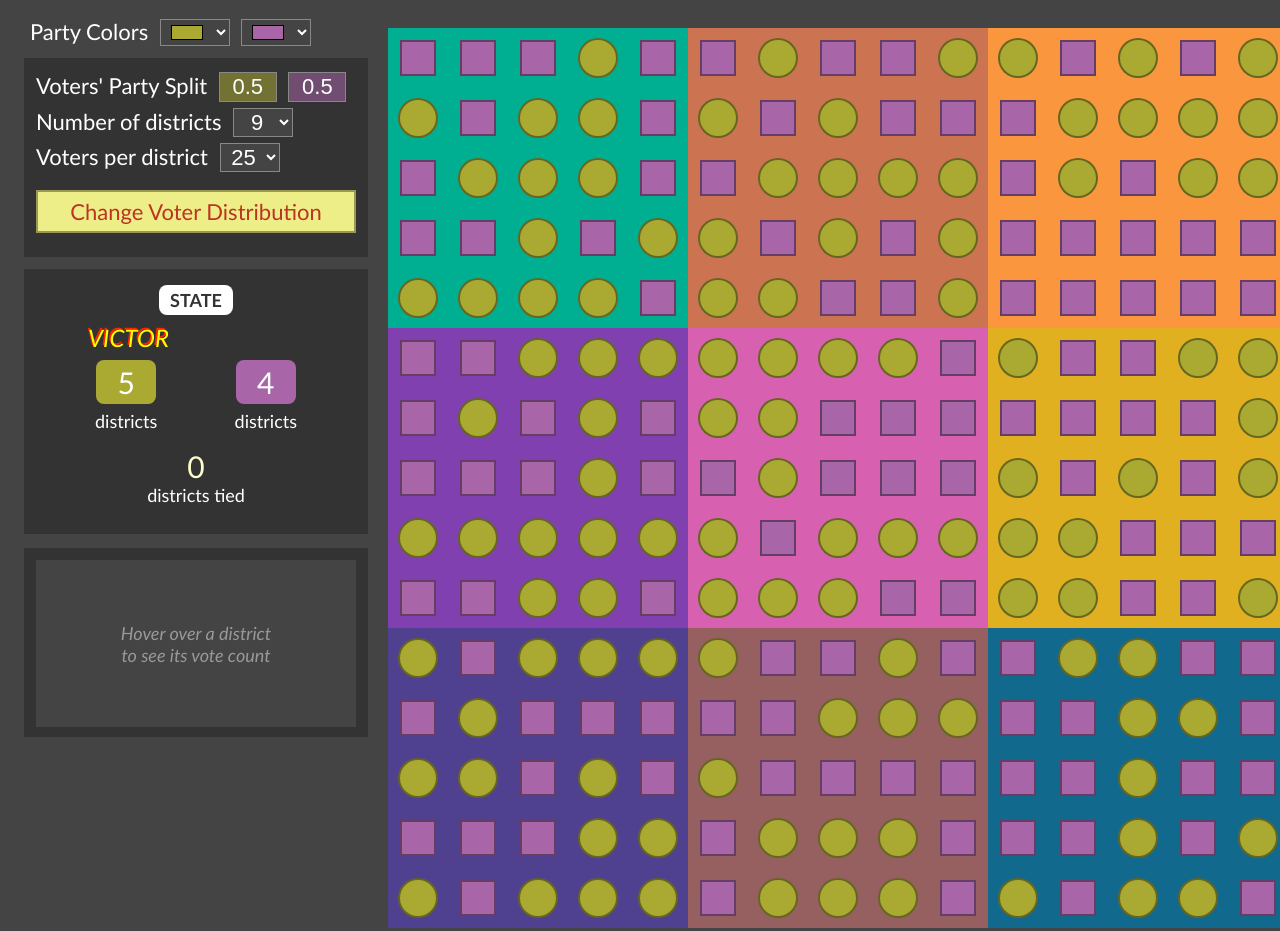
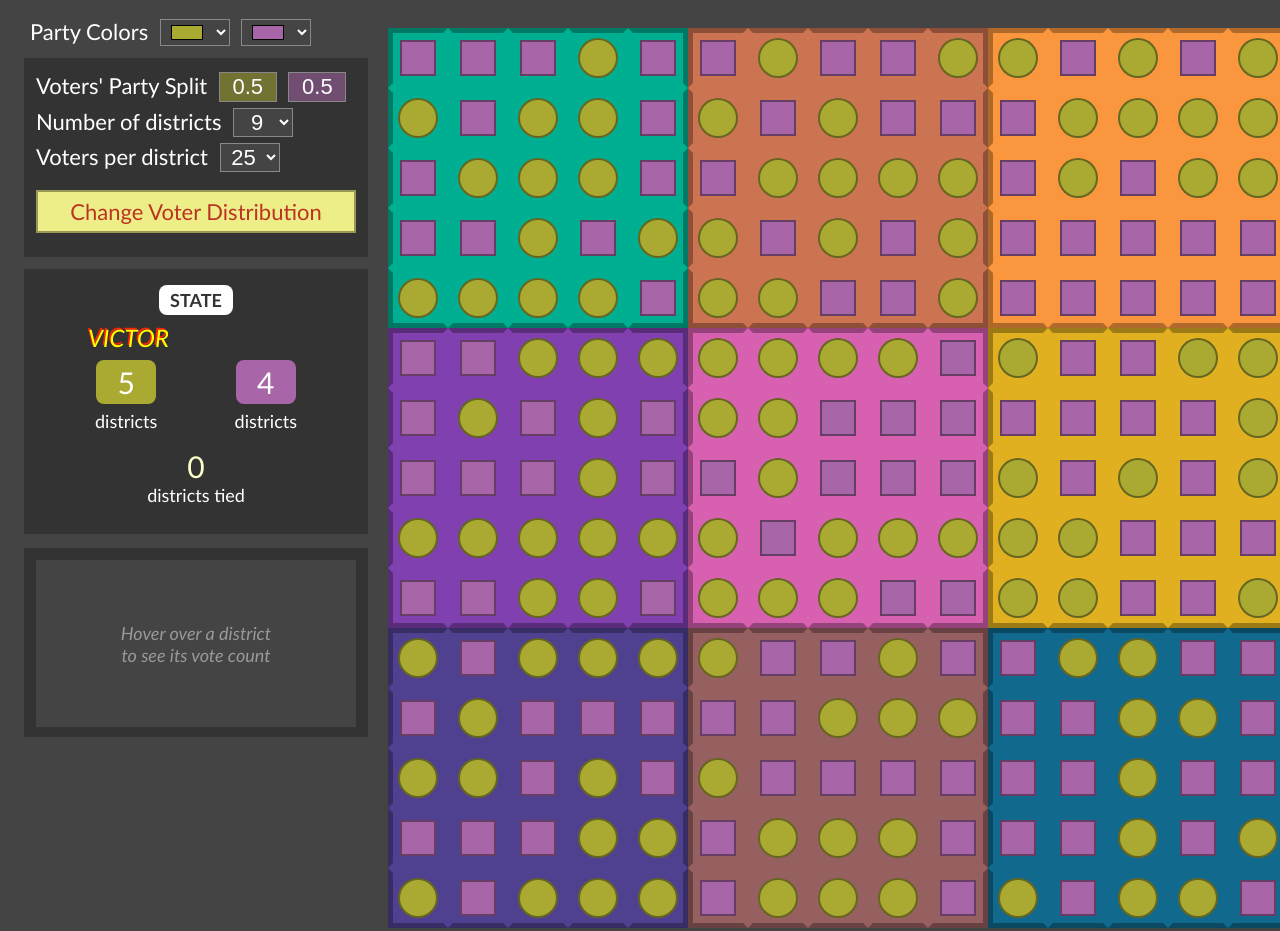
Before and after one commit to Persola/gerrymandering-game, a plain HTML site: page index.html in a window 1280 px wide. Drawn offline with Linux system fonts and the light colour scheme.

Commit message:
add district borders (but break alignment in district error red stripes)

```diff
--- a/index.css
+++ b/index.css
@@ -5,6 +5,7 @@
   --font-family: 'Trebuchet MS', sans-serif;
   --panel-width: 320px;
   --subtle-color: #999;
+  --district-border-width: 5px;
 }
 
 body {
@@ -120,6 +121,23 @@ body {
 .voter {
   position: relative; /* for pop up absolute positioning */
   background-color: #f00; /* to be overwritten by per-district styles */
+  border: var(--district-border-width) solid transparent;
+}
+
+.voter.district-border-bottom {
+  border-bottom: var(--district-border-width) solid rgba(0, 0, 0, 0.3);
+}
+
+.voter.district-border-right {
+  border-right: var(--district-border-width) solid rgba(0, 0, 0, 0.3);
+}
+
+.voter.district-border-top {
+  border-top: var(--district-border-width) solid rgba(0, 0, 0, 0.3);
+}
+
+.voter.district-border-left {
+  border-left: var(--district-border-width) solid rgba(0, 0, 0, 0.3);
 }
 
 .voterAffiliation {
@@ -130,13 +148,13 @@ body {
   width: 36px;  /* circular and square affiliation match in area */
   height: 36px;
   border-radius: 20px;
-  margin: 10px auto;
+  margin: calc(10px - var(--district-border-width))  auto;
 }
 
 .voterAffiliation.party1 {
   width: 31.45px; /* circular and square affiliation match in area */
   height: 31.45px;
-  margin: 12.275px auto;
+  margin: calc(12.275px - var(--district-border-width)) auto;
 }
 
 .none {
--- a/index.js
+++ b/index.js
@@ -428,7 +428,13 @@ const renderMap = (voterData) => {
 
 const renderVoter = (voterData) => {
   const voterDOM = document.createElement('div');
-  voterDOM.classList.add('voter', `district-${voterData.districtId}`);
+  const classList = ['voter', `district-${voterData.districtId}`];
+  const sameDistrictNeighbors = detectNeighborsOfDistrict(voterData.voterId, voterData.districtId);
+  if (!sameDistrictNeighbors.down) { classList.push('district-border-bottom') }
+  if (!sameDistrictNeighbors.right) { classList.push('district-border-right') }
+  if (!sameDistrictNeighbors.up) { classList.push('district-border-top') }
+  if (!sameDistrictNeighbors.left) { classList.push('district-border-left') }
+  voterDOM.classList.add(...classList);
   voterDOM.setAttribute('data-voter-id', `${voterData.voterId[0]}-${voterData.voterId[1]}`);
   voterDOM.setAttribute('data-district-id', voterData.districtId);
   const voterAffilEl = document.createElement('div');
```
